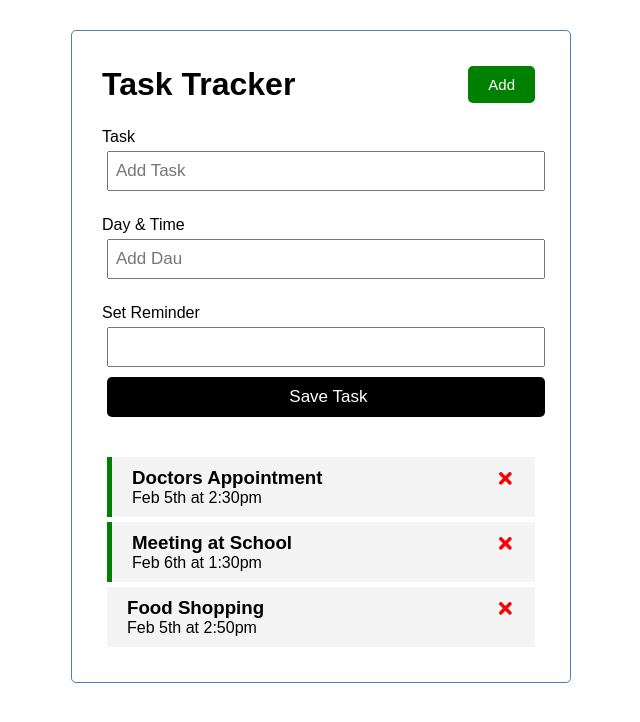
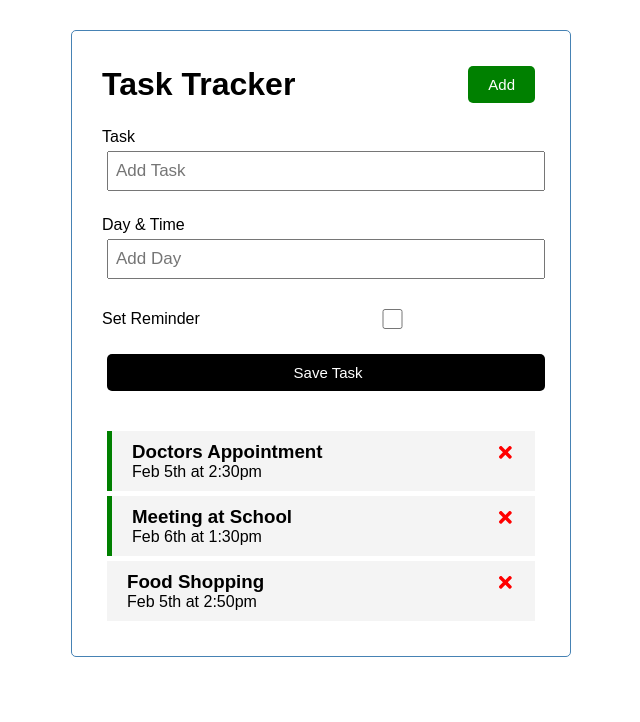
Before and after one commit to haluskua/React-Task-Tester, a React (Create React App) app: page / in a window 1280 px wide. Shown: the top 722 px of the page, without its empty margins (319-959 px from the left). Built offline with nearby package versions, Linux system fonts and the light colour scheme.

Commit message:
added addTask component and function to console log output to console

```diff
--- a/src/App.js
+++ b/src/App.js
@@ -26,6 +26,12 @@
     },
   ]);
 
+  //Add Task
+
+  const addTask = (task) => {
+  console.log(task);
+  }
+
   //Delete Task
 
   const deleteTask = (id) => {
@@ -44,7 +50,7 @@
   return (
     <div className="container">
       <Header />
-      <AddTask />
+      <AddTask onAdd={addTask}/>
       {tasks.length > 0 ? (
         <Tasks tasks={tasks} onDelete={deleteTask} onToggle={toggleReminder} />
       ) : (
--- a/src/components/AddTask.js
+++ b/src/components/AddTask.js
@@ -1,34 +1,54 @@
-import { useState } from 'react';
+import { useState } from "react";
 //component level state
-const AddTask = () => {
-    const [text, setText] = useState('')
-    const [day, setDay] = useState('')
-    const [reminder, setReminder] = useState('')
+const AddTask = ({ onAdd }) => {
+  const [text, setText] = useState("");
+  const [day, setDay] = useState("");
+  const [reminder, setReminder] = useState(false);
 
-    return (
-        <form className='add-form'>
-           <div className='form-control'>
-            <label>
-             Task
-            </label>
-            <input type='text' placeholder='Add Task' />
-           </div>
-           <div className='form-control'>
-            <label>
-             Day & Time
-            </label>
-            <input type='text' placeholder='Add Dau' />
-           </div>
-           <div className='form-control'>
-            <label>
-             Set Reminder
-            </label>
-            <input type='checkbox form-control-check' />
-            <input type='submit' value=' Save Task' className='btn btn-block'/>
-           </div>
-          </form>
-    )
+  const onSubmit = (e) => {
+    e.preventDefault();
+    if (!text) {
+      alert("Please add a task");
+      return;
+    }
+    onAdd({ text, day, reminder });
+    setText('');
+    setDay('');
+    setReminder(false);
+  };
 
+  return (
+    <form className="add-form" onSubmit={onSubmit}>
+      <div className="form-control">
+        <label>Task</label>
+        <input
+          type="text"
+          placeholder="Add Task"
+          value={text}
+          onChange={(e) => setText(e.target.value)}
+        />
+      </div>
+      <div className="form-control">
+        <label>Day & Time</label>
+        <input
+          type="text"
+          placeholder="Add Day"
+          value={day}
+          onChange={(e) => setDay(e.target.value)}
+        />
+      </div>
+      <div className="form-control form-control-check">
+        <label>Set Reminder</label>
+        <input
+          type="checkbox"
+          ckecked={reminder}
+          value={reminder}
+          onChange={(e) => setReminder(e.currentTarget.checked)}
+        />
+      </div>
+      <input type="submit" value=" Save Task" className="btn btn-block" />
+    </form>
+  );
 };
 
 export default AddTask;
```
Also changed, not shown: 1 other file (tests, documents, lock files or other folders).
